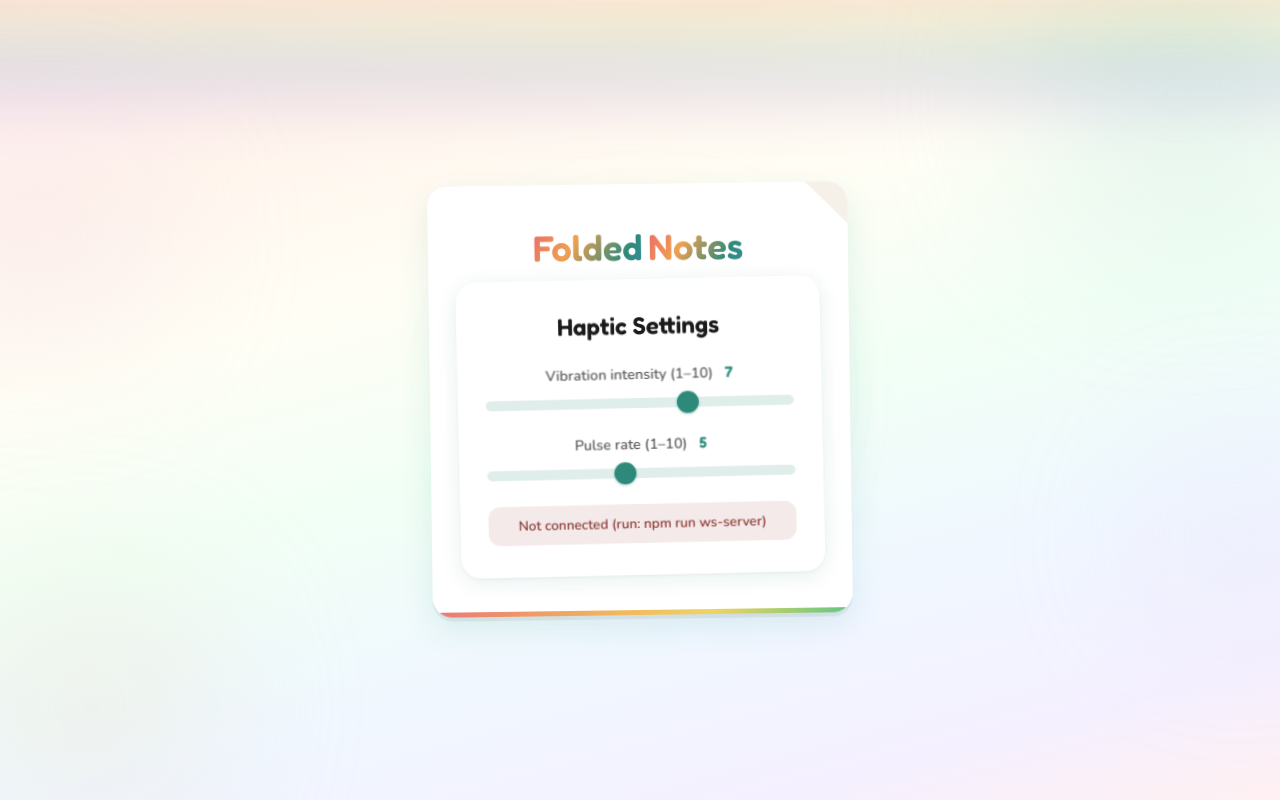
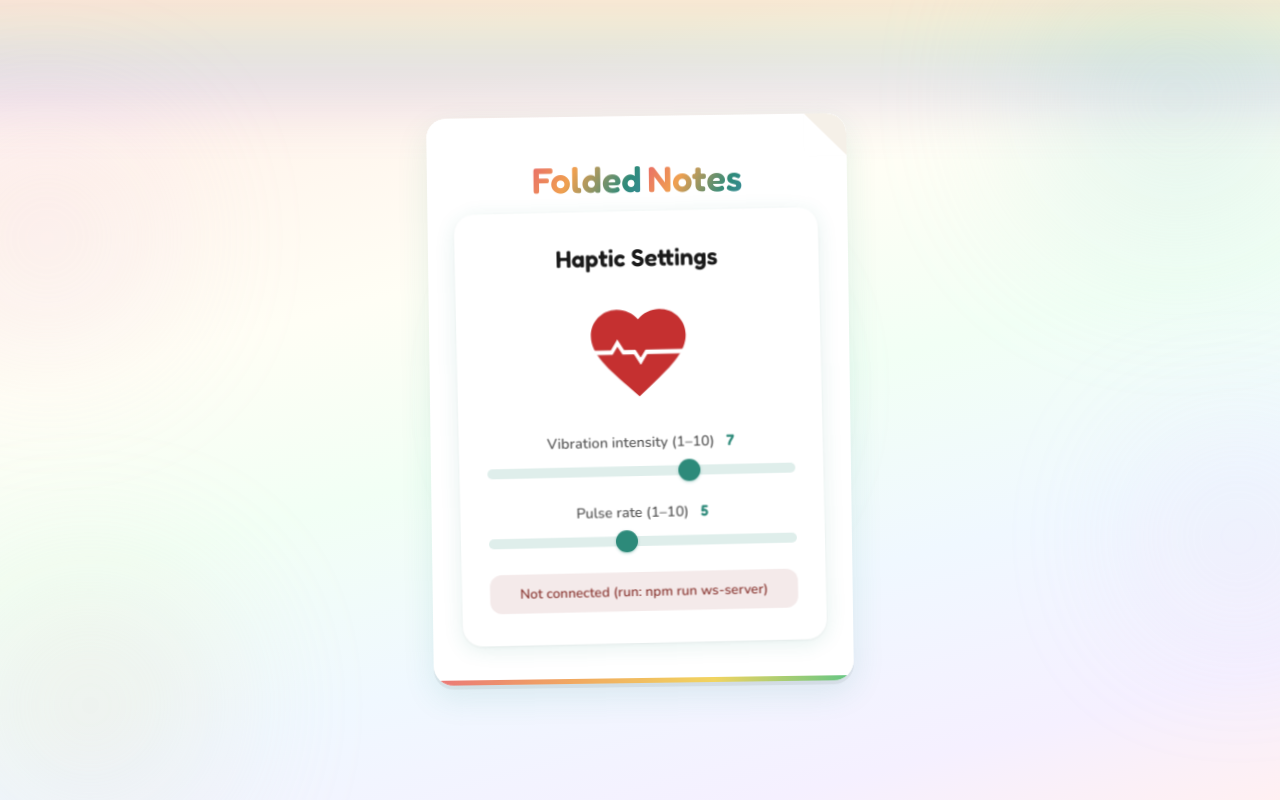
Before and after one commit to himanijha/FoldedNotes, a Next.js app: page /settings in a window 1280 px wide. Built offline with nearby package versions, Linux system fonts and the light colour scheme; no server answers.

Commit message:
added a heart and hardware integrations

```diff
--- a/src/pages/settings.tsx
+++ b/src/pages/settings.tsx
@@ -38,6 +38,11 @@ export default function SettingsPage() {
       wsRef.current.send(data);
     }
   };
+
+  // Rate: 1–10 → 1200–200 ms (pulse timing). Intensity: 1–10 → spike/dip (1 = small peak, 10 = tall peak; never flat)
+  const heartPeriodMs = 1200 - (rate - 1) * (1000 / 9);
+  const spikePeakY = 11 - (intensity - 1) * (9 / 9); // up peak (R)
+  const dipY = 24 - spikePeakY; // down peak (S)
 
   useEffect(() => {
     if (typeof window === "undefined") return;
@@ -104,6 +109,38 @@ export default function SettingsPage() {
           <div className={settingsStyles.settingsCard}>
             <h2 className={settingsStyles.settingsTitle}>Haptic Settings</h2>
 
+            <div
+              className={settingsStyles.heartWrap}
+              style={{ "--heart-period-ms": `${heartPeriodMs}ms` } as React.CSSProperties}
+              aria-hidden
+            >
+              <svg
+                className={`${settingsStyles.heartIcon} ${settingsStyles.heartPulse}`}
+                viewBox="0 0 24 24"
+                fill="currentColor"
+                role="img"
+                aria-label="Heartbeat"
+              >
+                <path d="M12 21.35l-1.45-1.32C5.4 15.36 2 12.28 2 8.5 2 5.42 4.42 3 7.5 3c1.74 0 3.41.81 4.5 2.09C13.09 3.81 14.76 3 16.5 3 19.58 3 22 5.42 22 8.5c0 3.78-3.4 6.86-8.55 11.54L12 21.35z" />
+              </svg>
+              <svg
+                className={settingsStyles.pulseOnHeart}
+                viewBox="0 0 100 24"
+                preserveAspectRatio="none"
+                aria-hidden
+              >
+                <path
+                  className={settingsStyles.pulsePath}
+                  d={`M0 12 L22 12 L28 ${spikePeakY} L34 12 L46 12 L52 ${dipY} L58 12 L100 12`}
+                  fill="none"
+                  stroke="white"
+                  strokeWidth="3.5"
+                  strokeLinecap="butt"
+                  strokeLinejoin="miter"
+                />
+              </svg>
+            </div>
+
             <div className={settingsStyles.settingsRow}>
               <label className={settingsStyles.settingsLabel} htmlFor="intensitySlider">
                 Vibration intensity (1–10) <span className={settingsStyles.settingsValue}>{intensity}</span>
--- a/src/styles/Settings.module.css
+++ b/src/styles/Settings.module.css
@@ -16,6 +16,58 @@
   font-weight: 600;
   color: var(--ink);
   margin: 0 0 24px 0;
+}
+
+/* Heart: static; white pulse line (heart monitor) at pulse rate only */
+.heartWrap {
+  --heart-period-ms: 600ms;
+  margin-bottom: 24px;
+  position: relative;
+  display: flex;
+  justify-content: center;
+  align-items: center;
+  width: 112px;
+  height: 112px;
+  margin-left: auto;
+  margin-right: auto;
+}
+
+.heartIcon {
+  width: 112px;
+  height: 112px;
+  color: #c53030;
+  opacity: 1;
+}
+
+.heartPulse {
+  animation: heartBeat var(--heart-period-ms) ease-in-out infinite;
+  transform-origin: center;
+}
+
+@keyframes heartBeat {
+  0%, 100% {
+    transform: scale(1);
+  }
+  15% {
+    transform: scale(1.08);
+  }
+  30%, 100% {
+    transform: scale(1);
+  }
+}
+
+.pulseOnHeart {
+  position: absolute;
+  top: 50%;
+  left: 50%;
+  transform: translate(-50%, -50%);
+  width: 96px;
+  height: 32px;
+  pointer-events: none;
+}
+
+.pulsePath {
+  /* Static line; no draw animation */
 }
 
 .settingsRow {
```
